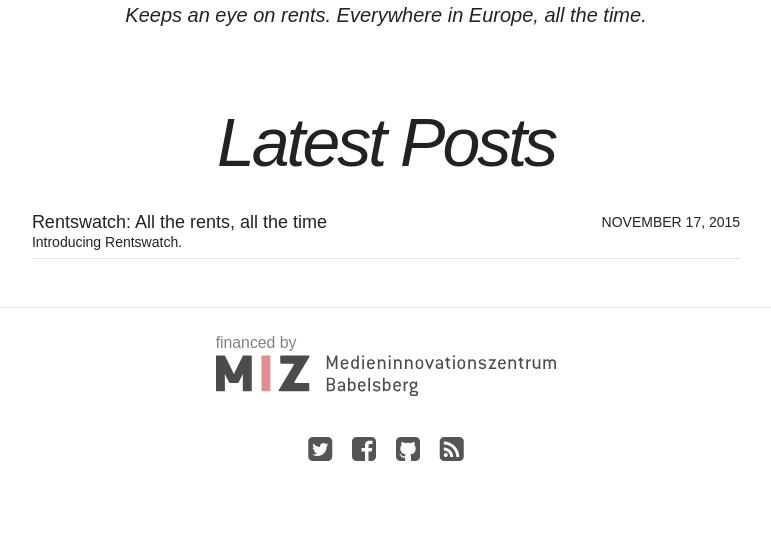
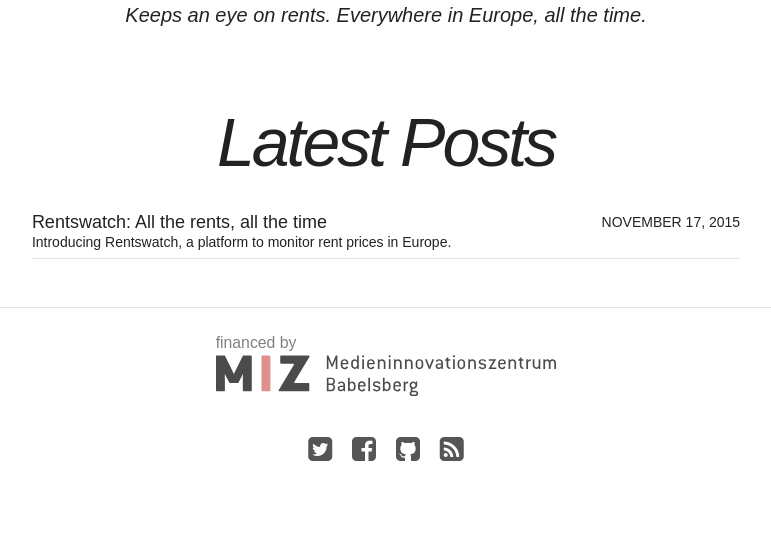
Before and after one commit to jplusplus/rentswatch-blog, a Jekyll site: the page built from index.html, in a window 1280 px wide. Shown: the part 347-907 px from the top of the page, without its empty margins (254-1025 px from the left). Built offline with Jekyll 4.4.1, drawn with Linux system fonts in a browser that asks for light colours; nearby versions of some CDN libraries.

Commit message:
changed exerpt

```diff
--- a/_posts/2015-11-17-all-the-rents-all-the-time.md
+++ b/_posts/2015-11-17-all-the-rents-all-the-time.md
@@ -1,7 +1,7 @@
 ---
 layout: post
 title: "Rentswatch: All the rents, all the time"
-excerpt: "Introducing Rentswatch."
+excerpt: "Introducing Rentswatch, a platform to monitor rent prices in Europe."
 author: nkb
 ---
 
```
